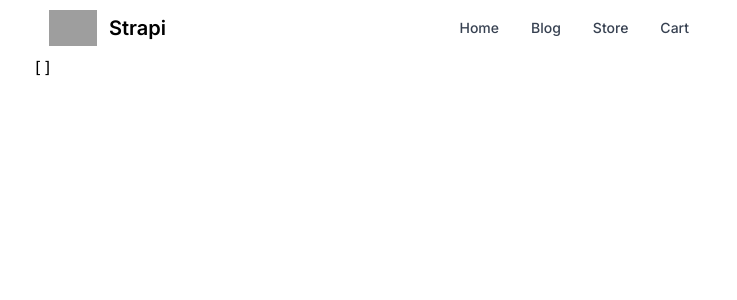
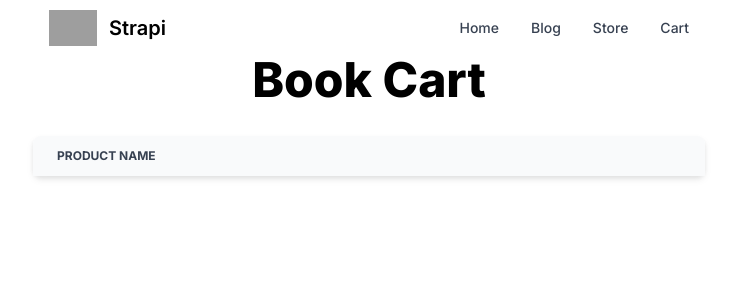
Before and after one commit to JensyFigueroa/JensyFigueroa-frontend-next-13-strapi-cloudinary, a Next.js app: page /cart in a window 1280 px wide. Shown: the top 300 px of the page, without its empty margins (271-1008 px from the left). Built offline with nearby package versions, Linux system fonts and the light colour scheme; grey boxes are pictures that could not be loaded.

Commit message:
Se agrega Table de flowbite y se agrega los botones de Quantity

```diff
--- a/src/app/cart/page.tsx
+++ b/src/app/cart/page.tsx
@@ -1,15 +1,60 @@
 "use client"
 
-import {useContext} from 'react'
+import { useContext } from 'react'
 import { cartContext } from '@/context/CartContext'
+import { Table } from 'flowbite-react'
+import PageHeader from '@/components/PageHeader'
 
 const Cart = () => {
-    const { cartProducts } =  useContext(cartContext)
+  const { cartProducts } = useContext(cartContext)
+
+
   return (
-    <div>
-        <pre>
+    <div className='space-y-8'>
+      {/* <pre>
             {JSON.stringify(cartProducts, null, 2)}
-        </pre>
+        </pre> */}
+
+      <PageHeader text='Book Cart' />
+
+      <Table>
+        <Table.Head>
+          <Table.HeadCell>Product name</Table.HeadCell>
+          <Table.HeadCell></Table.HeadCell>
+        </Table.Head>
+        <Table.Body>
+          {
+            cartProducts.map(product => (
+              <Table.Row className='bg-white dark:border-gray-700 dark:bg-gray-800'>
+                <Table.Cell className='whitesapce-nowrap font-medium text-gray-900 dark:text-white'>
+                  {product.title}
+                </Table.Cell>
+                <Table.Cell>
+                  <div className="flex items-center space-x-3">
+                    <button className="inline-flex items-center justify-center p-1 text-sm font-medium h-6 w-6 text-gray-500 bg-white border border-gray-300 rounded-full focus:outline-none hover:bg-gray-100 focus:ring-4 focus:ring-gray-200 dark:bg-gray-800 dark:text-gray-400 dark:border-gray-600 dark:hover:bg-gray-700 dark:hover:border-gray-600 dark:focus:ring-gray-700" type="button">
+                      <span className="sr-only">Quantity button</span>
+                      <svg className="w-3 h-3" aria-hidden="true" xmlns="http://www.w3.org/2000/svg" fill="none" viewBox="0 0 18 2">
+                        <path stroke="currentColor" strokeLinecap="round" strokeLinejoin="round" strokeWidth={2} d="M1 1h16" />
+                      </svg>
+                    </button>
+                    <div>
+                      <span className="bg-gray-50 w-14 border border-gray-300 text-gray-900 text-sm rounded-lg focus:ring-blue-500 focus:border-blue-500 block px-2.5 py-1 dark:bg-gray-700 dark:border-gray-600 dark:placeholder-gray-400 dark:text-white dark:focus:ring-blue-500 dark:focus:border-blue-500" >
+                        {product.quantity}
+                      </span>
+                    </div>
+                    <button className="inline-flex items-center justify-center h-6 w-6 p-1 text-sm font-medium text-gray-500 bg-white border border-gray-300 rounded-full focus:outline-none hover:bg-gray-100 focus:ring-4 focus:ring-gray-200 dark:bg-gray-800 dark:text-gray-400 dark:border-gray-600 dark:hover:bg-gray-700 dark:hover:border-gray-600 dark:focus:ring-gray-700" type="button">
+                      <span className="sr-only">Quantity button</span>
+                      <svg className="w-3 h-3" aria-hidden="true" xmlns="http://www.w3.org/2000/svg" fill="none" viewBox="0 0 18 18">
+                        <path stroke="currentColor" strokeLinecap="round" strokeLinejoin="round" strokeWidth={2} d="M9 1v16M1 9h16" />
+                      </svg>
+                    </button>
+                  </div>
+                </Table.Cell>
+              </Table.Row>
+            ))
+          }
+        </Table.Body>
+      </Table>
     </div>
   )
 }
--- a/src/components/PageCardStore.tsx
+++ b/src/components/PageCardStore.tsx
@@ -1,24 +1,28 @@
-import React from 'react'
-import { getStrapiURL } from '@/helpers/api-helper';
+"use client"
+
+import { cartContext } from '@/context/CartContext';
+import { Book } from '@/interfaces/book'
 import Image from 'next/image';
-import { Book } from '@/interfaces/book'
+import { useRouter } from 'next/navigation';
+import { useContext } from 'react'
+
 
 interface Props {
   book: Book
 }
 
 const PageCardStore = ({ book }: Props) => {
+  const { addCartProducts } = useContext(cartContext);
+  const router = useRouter();
+
   const { id } = book;
   const { title, description, price, image, stock } = book.attributes;
 
   const { url, width, height } = image.data[0].attributes.formats.medium;
 
-    // const { addCartProducts } = useContext(cartContext);
-    // const router = useRouter();
-
   const handleAddToCart = () => {
-    //   addCartProducts({ id, title, price });
-    //   router.push("/cart");
+    addCartProducts({ id, title,  price });
+    router.push("/cart");
   };
 
 
@@ -38,16 +42,16 @@ const PageCardStore = ({ book }: Props) => {
         </h5>
 
         <p className="text-gray-500 mb-2 text-lg">
-          Precio:{price /*  ${formatPrice(price)} */}
+          Precio:${price /*  ${formatPrice(price)} */}
         </p>
         <p className="text-gray-500 mb-2 text-lg">
-          Stock: {stock/* {formatPrice(stock)} */} unidades
+          Stock: ${stock/* {formatPrice(stock)} */} unidades
         </p>
         <p className="mb-3 font-normal text-gray-700 dark:text-gray-400">
           {description}
         </p>
         <button
-        //   onClick={handleAddToCart}
+          onClick={handleAddToCart}
           className={`inline-flex items-center px-3 py-2 text-sm font-medium text-center text-white bg-blue-700 rounded-lg hover:bg-blue-800 focus:ring-4 focus:outline-none focus:ring-blue-300 dark:bg-blue-600 dark:hover:bg-blue-700 dark:focus:ring-blue-800 ${stock === 0 && 'pointer-events-none opacity-50'}`}
         >
           {stock === 0 ? "Sin stock" : "Comprar"}
--- a/src/context/CartContext.tsx
+++ b/src/context/CartContext.tsx
@@ -16,8 +16,8 @@ interface ProductCartItem {
 
 interface ProductCartContext {
     cartProducts: ProductCart[];
-    /* addCartProducts: (product: ProductCartItem) => void;
-    increaseQuatity: (id:number) => void;
+     addCartProducts: (product: ProductCartItem) => void;
+    /*increaseQuatity: (id:number) => void;
     decreaseQuatity: (id:number) => void;
     totalQuantityProduct: number;
     totalPriceProduct: number */
@@ -31,8 +31,32 @@ export const cartContext = createContext({} as ProductCartContext)
 
 const CartProvider = ({ children }: Props) => {
     const [cartProducts, setCartProducts] = useState<ProductCart[]>([])
+
+    const addCartProducts = ({ id, title, price }: ProductCartItem) => {
+        //1era instancia SI el carrito esta vacio
+        if (cartProducts.length === 0) {
+            return setCartProducts([{ id, title, price, quantity: 1 }])
+        }
+
+        const productExist = cartProducts.find(product => product.id === id)
+
+        //2da instancia si el carrito NO esta vacio
+        if (!productExist) {
+            return setCartProducts([...cartProducts, { id, title, price, quantity: 1 }])
+        }
+
+        //3era instancia si el producto ya existe se aumenta la cantidad
+        setCartProducts(cartProducts.map(item => {
+            if (item.id === id) {
+                return { ...item, quantity: item.quantity + 1 }
+            } else {
+                return item
+            }
+        }))
+    }
+
     return (
-        <cartContext.Provider value={{cartProducts}}>
+        <cartContext.Provider value={{ cartProducts, addCartProducts }}>
             {children}
         </cartContext.Provider>
     )
--- a/src/helpers/formatPrice.ts
+++ b/src/helpers/formatPrice.ts
@@ -0,0 +1,3 @@
+export const formatPrice = (price: number) => {
+    return price.toLocaleString("es", { maximumFractionDigits: 0 });
+  };
--- a/src/interfaces/book.ts
+++ b/src/interfaces/book.ts
@@ -6,7 +6,7 @@ export interface Book {
 interface Attributes2 {
   title: string;
   slug: string;
-  price: string;
+  price: number;
   stock: number;
   description: string;
   createdAt: string;
```
Lines whose indentation alone changed are shown as unchanged.
